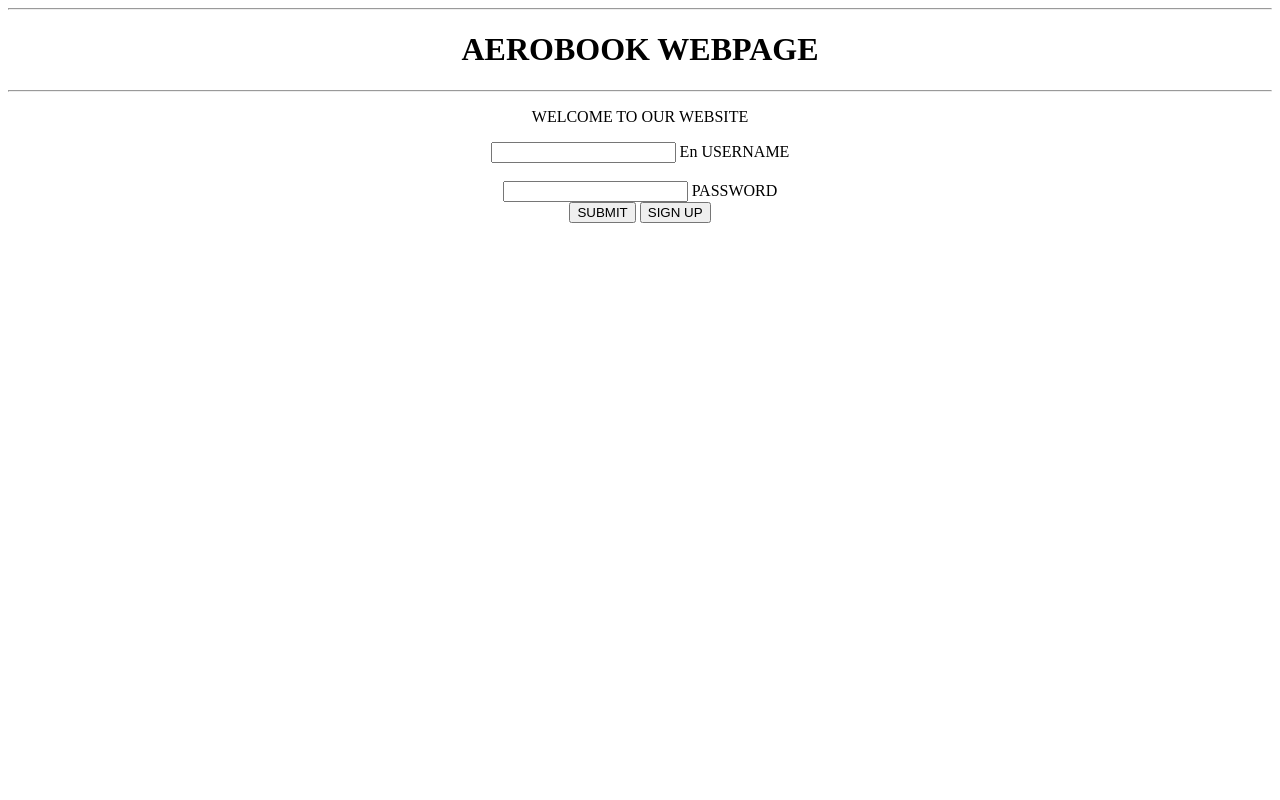
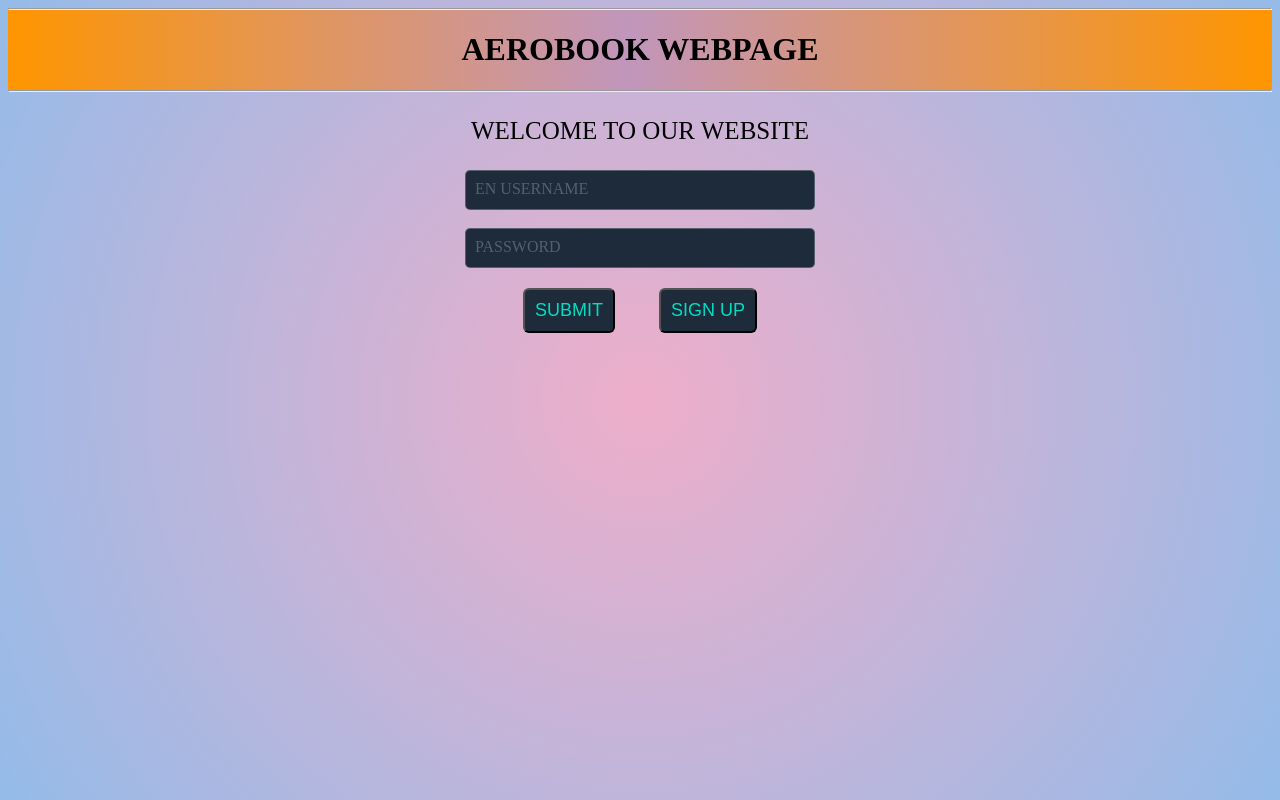
Before and after one commit to balajiraghav23/Sample-Login-Form, a plain HTML site: page index.html in a window 1280 px wide. Drawn offline with Linux system fonts and the light colour scheme.

Commit message:
rename-css

```diff
--- a/index.html
+++ b/index.html
@@ -1,7 +1,7 @@
 <html>
     <head>
         <title>FORM</title>
-        <link rel="stylesheet" href="form.css">
+        <link rel="stylesheet" href="style.css">
     </head>
     <body class="total">
 
```
